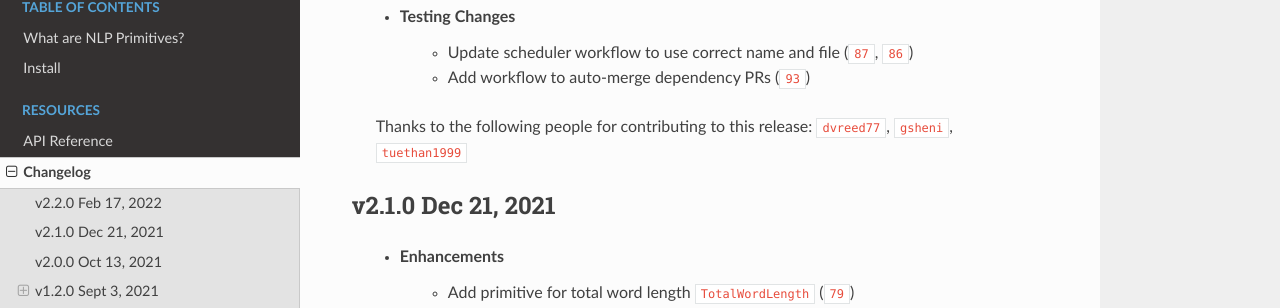
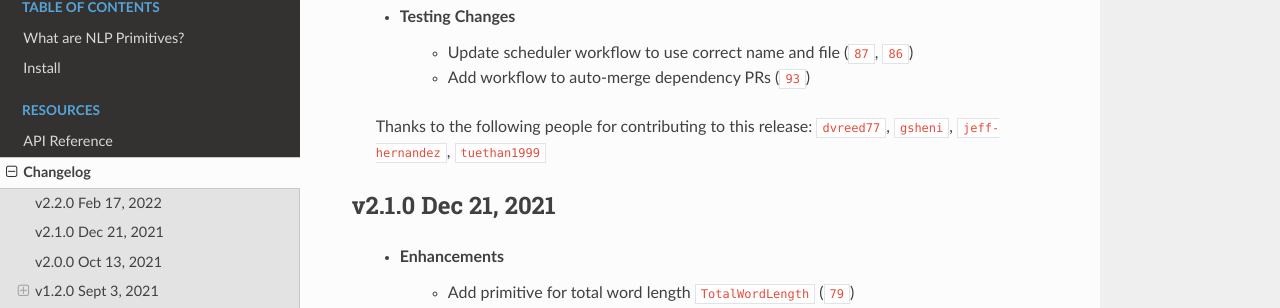
Before and after one commit to alteryx/nlp_primitives, a Sphinx documentation site: the page built from docs/source/changelog.rst, in a window 1280 px wide and 900 px high, scrolled down 365 px. Shown: the part 139-447 px from the top of the window. Built offline with Sphinx 7.4.7 and the Read the Docs theme 2.0.0, drawn with Linux system fonts in a browser that asks for light colours; cross-references to code outside the pages are shown as plain code.

Commit message:
fixed change log

```diff
--- a/docs/source/changelog.rst
+++ b/docs/source/changelog.rst
@@ -28,7 +28,7 @@ v2.2.0 Feb 17, 2022
         * Add workflow to auto-merge dependency PRs (:pr:`93`)
 
     Thanks to the following people for contributing to this release:
-    :user:`dvreed77`, :user:`gsheni`, :user:`tuethan1999`
+    :user:`dvreed77`, :user:`gsheni`, :user:`jeff-hernandez`, :user:`tuethan1999`
 
 v2.1.0 Dec 21, 2021
 ===================
```
